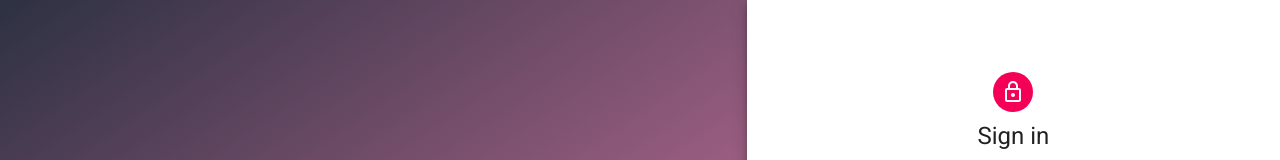
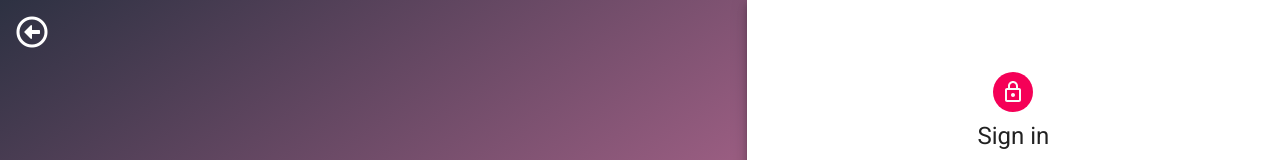
Before and after one commit to motogoozy/nimble, a React (Create React App) app: page /#/login in a window 1280 px wide. Shown: the top 160 px of the page. Built offline with nearby package versions, Linux system fonts and the light colour scheme.

Commit message:
added back button

```diff
--- a/src/views/LoginPage/LoginPage.jsx
+++ b/src/views/LoginPage/LoginPage.jsx
@@ -114,6 +114,9 @@ export default function LoginPage(props) {
          <CssBaseline />
          <Grid item xs={false} sm={4} md={7} className={classes.left}>
             <div className='login-left-grid-container'>
+               <Link href='#'>
+                  <i className="far fa-arrow-alt-circle-left cursor-pointer" ></i>
+               </Link>
                <img src={NimbleLogo} alt="Nimble Logo" />
                <p>NIMBLE</p>
             </div>
--- a/src/views/LoginPage/LoginPage.scss
+++ b/src/views/LoginPage/LoginPage.scss
@@ -11,4 +11,18 @@
       letter-spacing: 3px;
       color: $accent-orange;
    }
+
+   i {
+      position: fixed;
+      top: 1rem;
+      left: 1rem;
+      color: white;
+      font-size: 2rem;
+      transition: .15s;
+
+      &:hover {
+         color: gray;
+         transition: .15s;
+      }
+   }
 }
--- a/src/views/RegisterPage/RegisterPage.jsx
+++ b/src/views/RegisterPage/RegisterPage.jsx
@@ -108,6 +108,9 @@ export default function RegisterPage(props) {
       <div className='register-page-main'>
          <div className='register-page-left'>
             <div className='register-left-grid-container'>
+               <Link href='#'>
+                  <i className="far fa-arrow-alt-circle-left cursor-pointer" ></i>
+               </Link>
                <img src={NimbleLogo} alt="Nimble Logo" />
                <p>NIMBLE</p>
             </div>
--- a/src/views/RegisterPage/RegisterPage.scss
+++ b/src/views/RegisterPage/RegisterPage.scss
@@ -29,6 +29,20 @@
             letter-spacing: 3px;
             color: $accent-orange;
          }
+
+         i {
+            position: fixed;
+            top: 1rem;
+            left: 1rem;
+            color: white;
+            font-size: 2rem;
+            transition: .15s;
+
+            &:hover {
+               color: gray;
+               transition: .15s;
+            }
+         }
       }
    }
 
```
